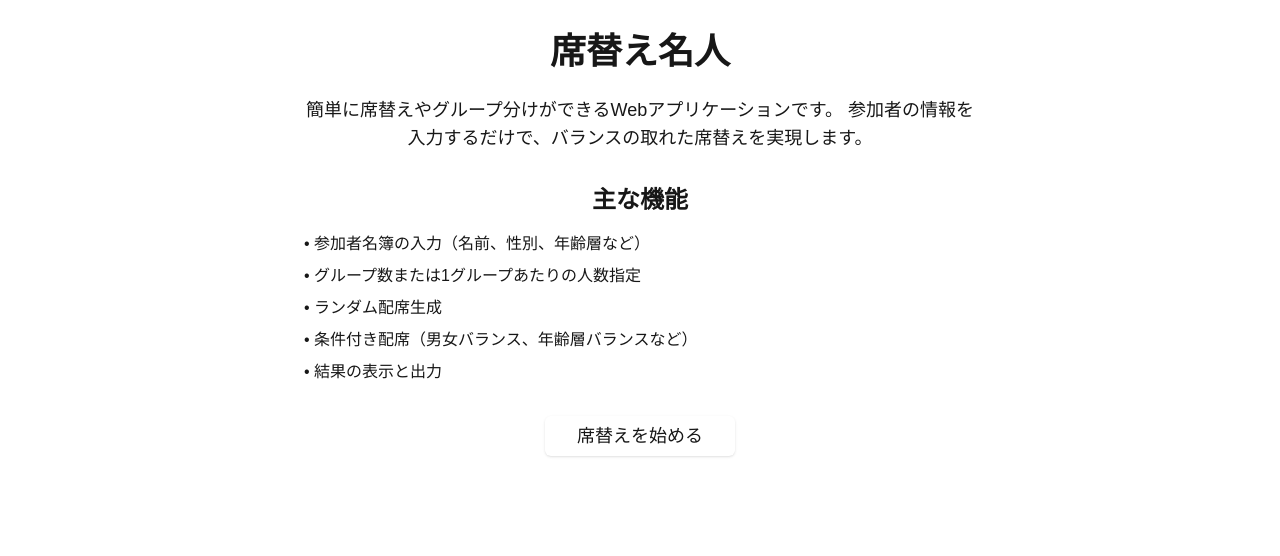
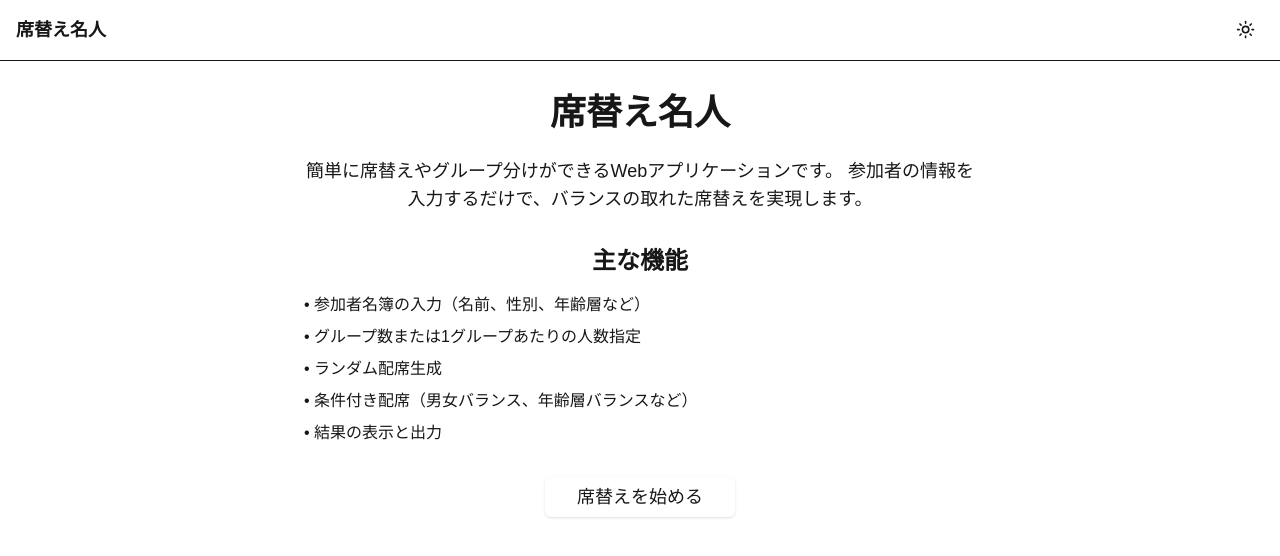
Before and after one commit to Zakky4/sekigae-meijin, a Next.js app: page / in a window 1280 px wide. Shown: the top 556 px of the page. Built offline with nearby package versions, Linux system fonts and the light colour scheme.

Commit message:
ダークモード切り替えボタンを設置

```diff
--- /dev/null
+++ b/app/components/header.tsx
@@ -0,0 +1,19 @@
+"use client"
+
+import Link from "next/link"
+import { ThemeToggle } from "./theme-toggle"
+
+export function Header() {
+  return (
+    <header className="border-b sticky top-0 z-10 bg-background">
+      <div className="container mx-auto px-4 py-3 flex justify-between items-center">
+        <Link href="/" className="font-bold text-lg">
+          席替え名人
+        </Link>
+        <div className="flex items-center space-x-2">
+          <ThemeToggle />
+        </div>
+      </div>
+    </header>
+  )
+}
--- /dev/null
+++ b/app/components/theme-provider.tsx
@@ -0,0 +1,81 @@
+"use client"
+
+import { createContext, useContext, useEffect, useState } from "react"
+
+type Theme = "dark" | "light" | "system"
+
+type ThemeProviderProps = {
+  children: React.ReactNode
+  defaultTheme?: Theme
+  storageKey?: string
+  attribute?: string
+  enableSystem?: boolean
+  disableTransitionOnChange?: boolean
+}
+
+type ThemeProviderState = {
+  theme: Theme
+  setTheme: (theme: Theme) => void
+}
+
+const initialState: ThemeProviderState = {
+  theme: "system",
+  setTheme: () => null,
+}
+
+const ThemeProviderContext = createContext<ThemeProviderState>(initialState)
+
+export function ThemeProvider({
+  children,
+  defaultTheme = "system",
+  storageKey = "theme",
+  attribute = "class",
+  enableSystem = true,
+  disableTransitionOnChange = false,
+  ...props
+}: ThemeProviderProps) {
+  const [theme, setTheme] = useState<Theme>(
+    () => (typeof localStorage !== "undefined" ? (localStorage.getItem(storageKey) as Theme) || defaultTheme : defaultTheme)
+  )
+
+  useEffect(() => {
+    const root = window.document.documentElement
+    root.classList.remove("light", "dark")
+
+    if (theme === "system" && enableSystem) {
+      const systemTheme = window.matchMedia("(prefers-color-scheme: dark)")
+        .matches
+        ? "dark"
+        : "light"
+      root.classList.add(systemTheme)
+      return
+    }
+
+    root.classList.add(theme)
+  }, [theme, enableSystem])
+
+  const value = {
+    theme,
+    setTheme: (theme: Theme) => {
+      if (typeof localStorage !== "undefined") {
+        localStorage.setItem(storageKey, theme)
+      }
+      setTheme(theme)
+    },
+  }
+
+  return (
+    <ThemeProviderContext.Provider {...props} value={value}>
+      {children}
+    </ThemeProviderContext.Provider>
+  )
+}
+
+export const useTheme = () => {
+  const context = useContext(ThemeProviderContext)
+
+  if (context === undefined)
+    throw new Error("useTheme must be used within a ThemeProvider")
+
+  return context
+}
--- /dev/null
+++ b/app/components/theme-toggle.tsx
@@ -0,0 +1,26 @@
+"use client"
+
+import * as React from "react"
+import { Moon, Sun } from "lucide-react"
+
+import { Button } from "./ui/button"
+import { useTheme } from "./theme-provider"
+
+export function ThemeToggle() {
+  const { theme, setTheme } = useTheme()
+
+  return (
+    <Button
+      variant="ghost"
+      size="icon"
+      onClick={() => setTheme(theme === "light" ? "dark" : "light")}
+      title={theme === "light" ? "ダークモードに切り替え" : "ライトモードに切り替え"}
+    >
+      <Sun className="h-[1.2rem] w-[1.2rem] rotate-0 scale-100 transition-all dark:-rotate-90 dark:scale-0" />
+      <Moon className="absolute h-[1.2rem] w-[1.2rem] rotate-90 scale-0 transition-all dark:rotate-0 dark:scale-100" />
+      <span className="sr-only">
+        {theme === "light" ? "ダークモードに切り替え" : "ライトモードに切り替え"}
+      </span>
+    </Button>
+  )
+}
--- a/app/globals.css
+++ b/app/globals.css
@@ -32,15 +32,7 @@
   --card-foreground: 222.2 84% 4.9%;
 }
 
-@theme inline {
-  --color-background: var(--background);
-  --color-foreground: var(--foreground);
-  --font-sans: var(--font-geist-sans);
-  --font-mono: var(--font-geist-mono);
-}
-
-@media (prefers-color-scheme: dark) {
-  :root {
+.dark {
   --background: #0a0a0a;
   --foreground: #ededed;
 
@@ -69,6 +61,12 @@
   --card: 222.2 84% 4.9%;
   --card-foreground: 210 40% 98%;
 }
+
+@theme inline {
+  --color-background: var(--background);
+  --color-foreground: var(--foreground);
+  --font-sans: var(--font-geist-sans);
+  --font-mono: var(--font-geist-mono);
 }
 
 body {
@@ -79,53 +77,29 @@ body {
 
 /* ドロップダウンの背景を不透明にして適切に表示 */
 [data-radix-popper-content-wrapper] {
-  background-color: white !important;
+  background-color: var(--background) !important;
   opacity: 1 !important;
   z-index: 9999 !important;
 }
 
 .radix-select-content {
-  background-color: white !important;
-  border: 1px solid #e2e8f0 !important;
+  background-color: var(--background) !important;
+  border: 1px solid var(--border) !important;
   box-shadow: 0 4px 6px -1px rgba(0, 0, 0, 0.1), 0 2px 4px -1px rgba(0, 0, 0, 0.06) !important;
   opacity: 1 !important;
 }
 
 .radix-select-content [data-radix-select-viewport] {
-  background-color: white !important;
+  background-color: var(--background) !important;
 }
 
 .radix-select-content [data-radix-select-item] {
-  color: #000 !important;
+  color: var(--foreground) !important;
 }
 
 .radix-select-content [data-radix-select-item]:focus {
-  background-color: #f3f4f6 !important;
-  color: #000 !important;
-}
-
-@media (prefers-color-scheme: dark) {
-  [data-radix-popper-content-wrapper] {
-    background-color: #1f2937 !important;
-  }
-
-  .radix-select-content {
-    background-color: #1f2937 !important;
-    border-color: #374151 !important;
-  }
-
-  .radix-select-content [data-radix-select-viewport] {
-    background-color: #1f2937 !important;
-  }
-
-  .radix-select-content [data-radix-select-item] {
-    color: #fff !important;
-  }
-
-  .radix-select-content [data-radix-select-item]:focus {
-    background-color: #374151 !important;
-    color: #fff !important;
-  }
+  background-color: var(--accent) !important;
+  color: var(--accent-foreground) !important;
 }
 
 /* ボタンのカーソルスタイルを指マークに設定 */
--- a/app/layout.tsx
+++ b/app/layout.tsx
@@ -1,6 +1,8 @@
 import type { Metadata } from "next";
 import { Geist, Geist_Mono } from "next/font/google";
 import "./globals.css";
+import { ThemeProvider } from "./components/theme-provider";
+import { Header } from "./components/header";
 
 const geistSans = Geist({
   variable: "--font-geist-sans",
@@ -23,11 +25,21 @@ export default function RootLayout({
   children: React.ReactNode;
 }>) {
   return (
-    <html lang="ja">
+    <html lang="ja" suppressHydrationWarning>
       <body
         className={`${geistSans.variable} ${geistMono.variable} antialiased`}
       >
-        {children}
+        <ThemeProvider
+          attribute="class"
+          defaultTheme="system"
+          enableSystem
+          disableTransitionOnChange
+        >
+          <div className="min-h-screen flex flex-col">
+            <Header />
+            <main className="flex-1">{children}</main>
+          </div>
+        </ThemeProvider>
       </body>
     </html>
   );
```
Lines whose indentation alone changed are shown as unchanged.
